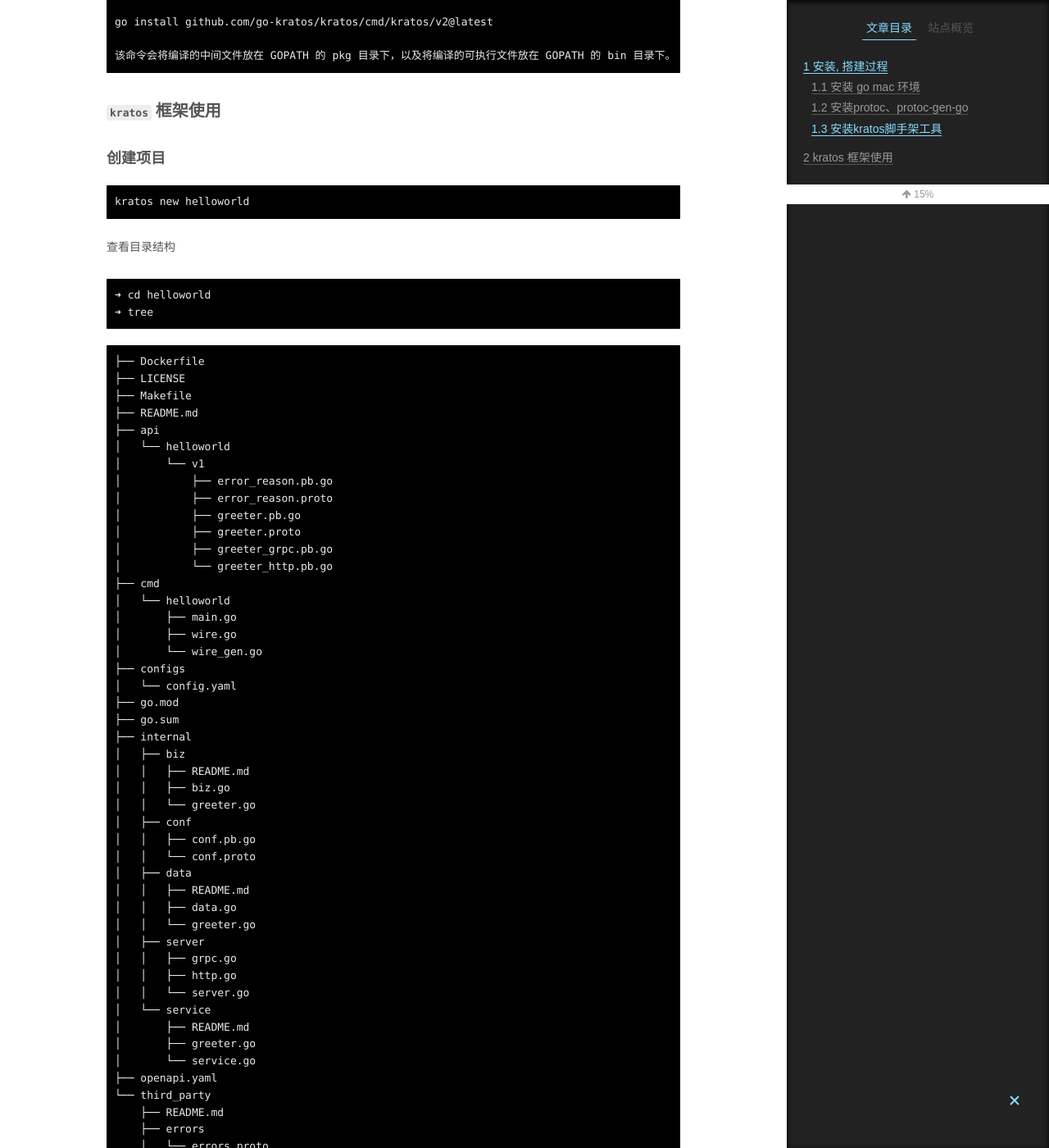
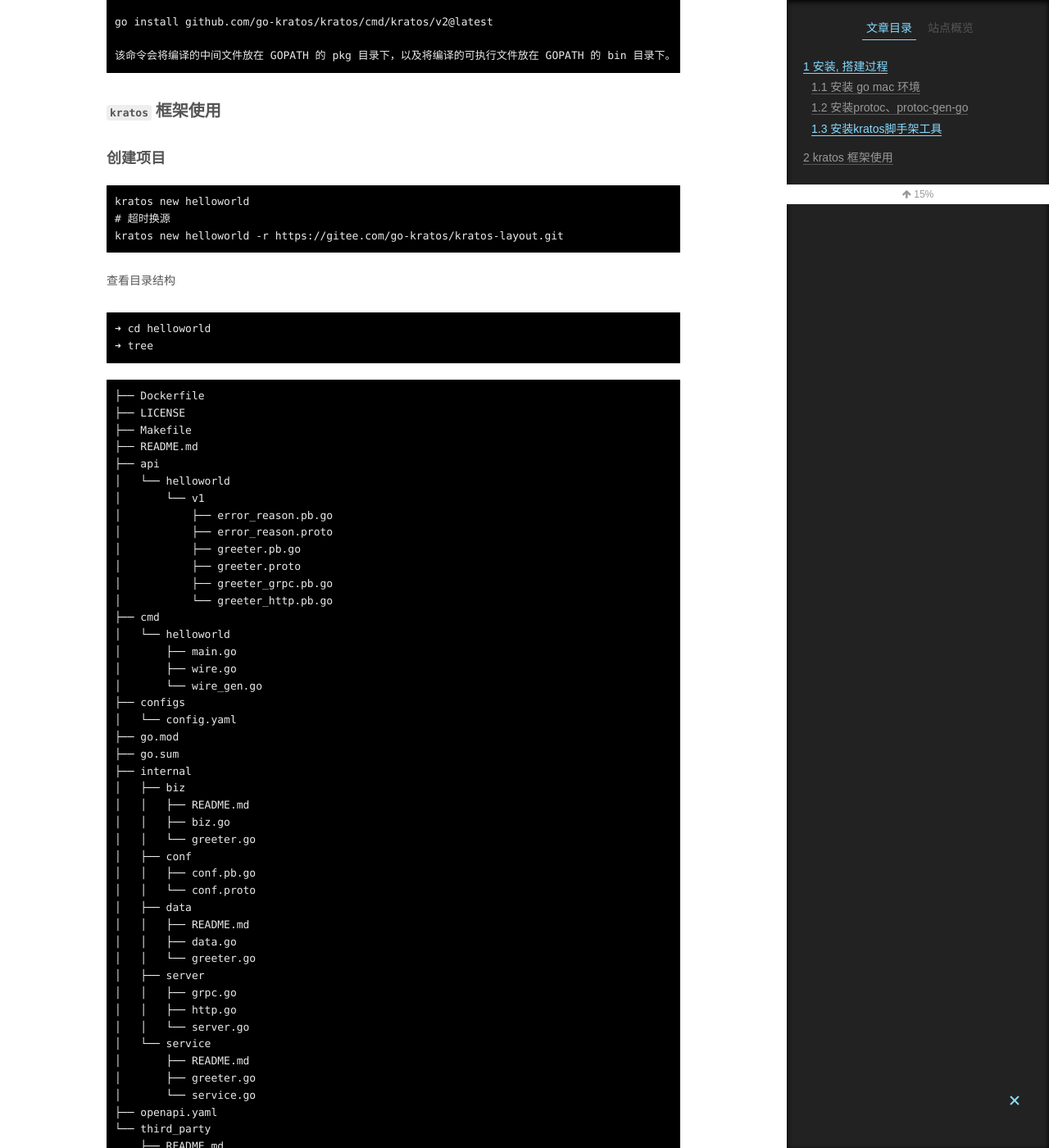
Before and after one commit to landybird/landybird.github.io, a Jekyll site: the page built from _posts/2023-05-12-kratos框架-test.md, in a window 1280 px wide and 1400 px high, scrolled down 1993 px. Shown: the whole window at 82% size. Built offline with Jekyll 4.4.1, drawn with Linux system fonts in a browser that asks for light colours; some web fonts are replaced; a script that is not in the unit is left out; comment, search, counter and statistics services are not loaded.

Commit message:
Update 2023-05-12-kratos框架-test.md

```diff
--- a/_posts/2023-05-12-kratos框架-test.md
+++ b/_posts/2023-05-12-kratos框架-test.md
@@ -97,6 +97,8 @@ tags:
 
 
     kratos new helloworld
+    # 超时换源
+    kratos new helloworld -r https://gitee.com/go-kratos/kratos-layout.git
 
 
 查看目录结构
```
